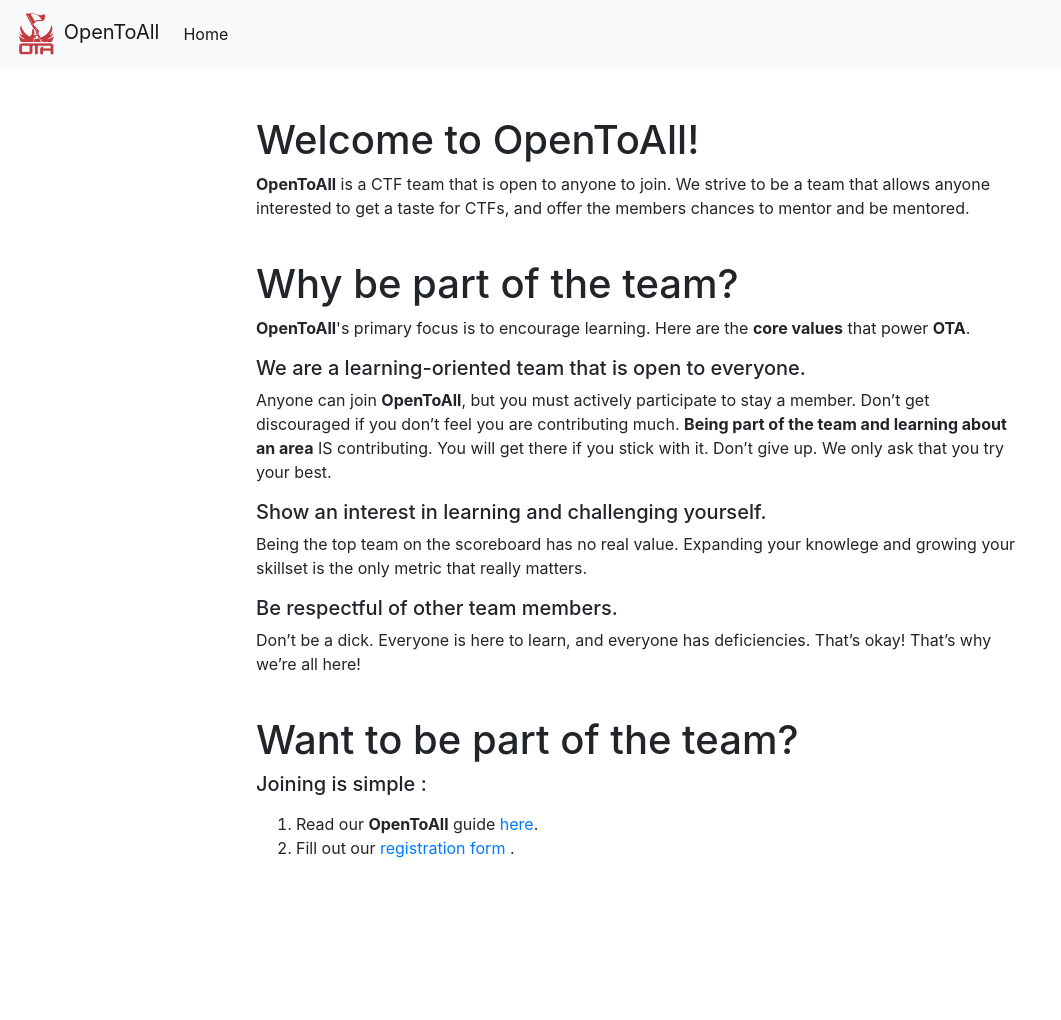
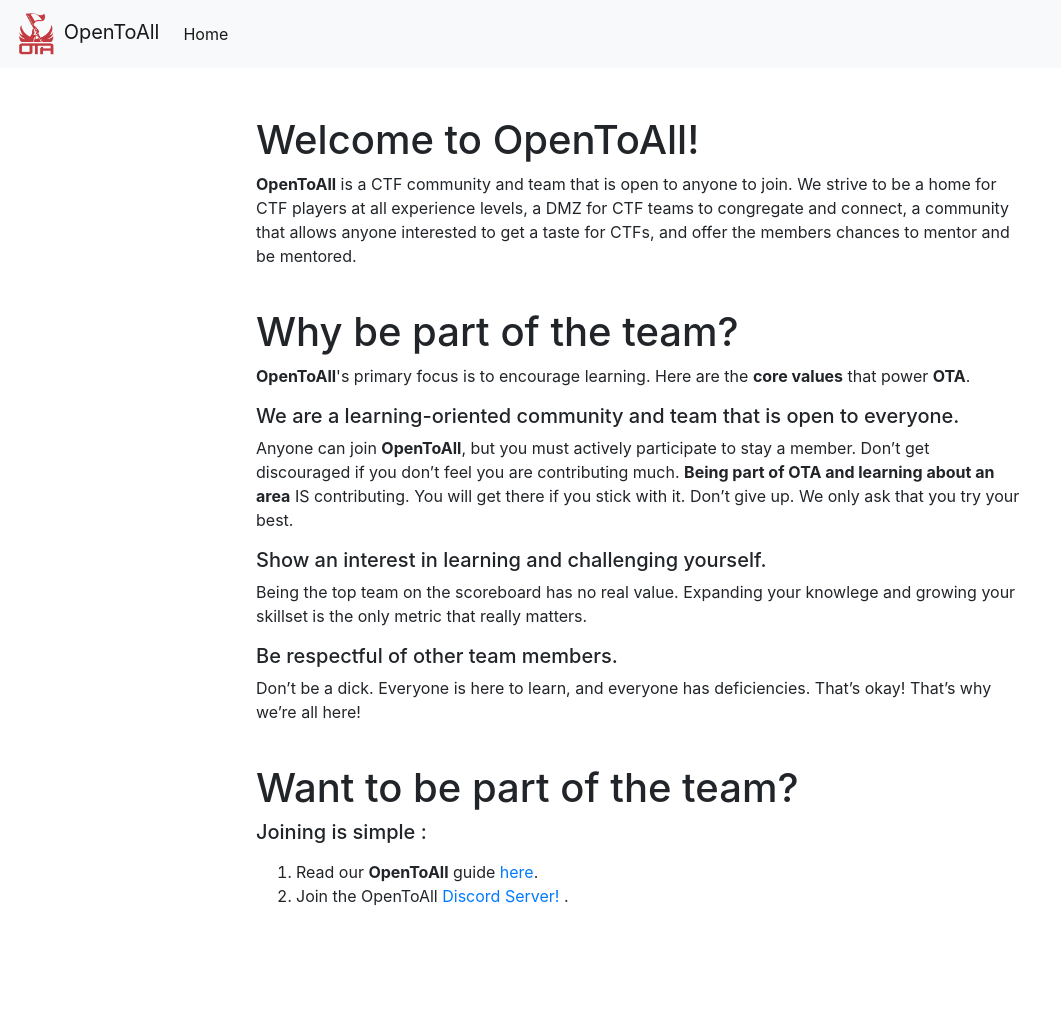
Before and after one commit to OpenToAllCTF/OpenToAllCTF.github.io, a Jekyll site: the page built from index.html, in a window 1280 px wide. Shown: the whole page, without its empty margins (0-1061 px from the left). Built offline with Jekyll 4.4.1, drawn with Linux system fonts in a browser that asks for light colours; nearby versions of some CDN libraries; before the commit the page ends 972 px from its top, so only the background shows below that.

Commit message:
Updated welcome blurb and registration link

```diff
--- a/index.html
+++ b/index.html
@@ -5,9 +5,10 @@
   <div>
     <h1>Welcome to OpenToAll!</h1>
     <p>
-      <b>OpenToAll</b> is a CTF team that is open to anyone to join.
-      We strive to be a team that allows anyone interested to get a taste for CTFs,
-      and offer the members chances to mentor and be mentored.
+      <b>OpenToAll</b> is a CTF community and team that is open to anyone to join.
+      We strive to be a home for CTF players at all experience levels, a DMZ for CTF teams
+      to congregate and connect, a community that allows anyone interested to get a taste
+      for CTFs, and offer the members chances to mentor and be mentored.
     </p>
   </div>
 
@@ -20,11 +21,11 @@
         values</b> that power <b>OTA</b>.
     </p>
 
-    <h5>We are a learning-oriented team that is open to everyone.</h5>
+    <h5>We are a learning-oriented community and team that is open to everyone.</h5>
     <p>
       Anyone can join <b>OpenToAll</b>, but you must actively participate
       to stay a member. Don’t get discouraged if you don’t feel you are
-      contributing much. <b>Being part of the team and learning about an area</b>
+      contributing much. <b>Being part of OTA and learning about an area</b>
       IS contributing. You will get there if you stick with it. Don’t give up.
       We only ask that you try your best.
     </p>
@@ -52,9 +53,9 @@
     <ol>
       <li>Read our <b>OpenToAll</b> guide
         <a href="/guide/" target="_blank">here</a>.</li>
-      <li>Fill out our
-        <a href="https://ctf2.typeform.com/to/YylI67" target="_blank">
-          registration form
+      <li>Join the OpenToAll
+        <a href="https://discord.gg/bxcZmUct" target="_blank">
+          Discord Server!
        </a>.
       </li>
     </ol>
```
